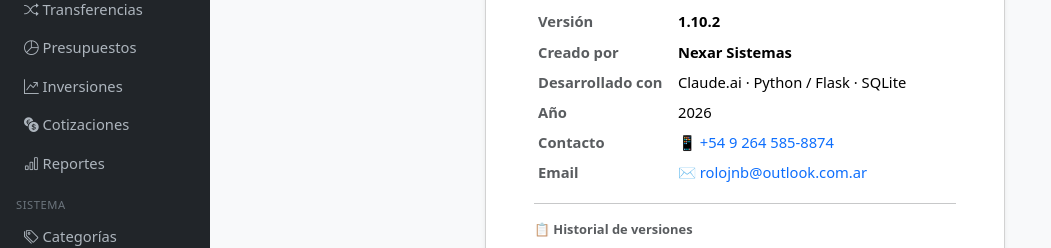
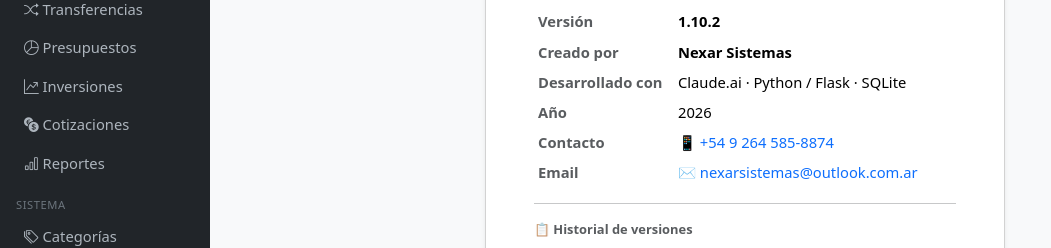
Before and after one commit to NexarSistemas/nexar-finanzas, a Flask app: page /about in a window 1280 px wide. Shown: the part 359-607 px from the top of the page, without its empty margins (0-1051 px from the left). Run offline with Flask 3, Linux system fonts and the light colour scheme; the visitor is signed in with stand-in values (Sample User, id 1); data comes from the database, SQL or seed files in the repository; data that the repository does not hold is empty; parts of the project's set-up code (start-up, migrations or seed data) failed here and were passed over.

Commit message:
Cambia mail de contacto

```diff
--- a/templates/about.html
+++ b/templates/about.html
@@ -39,8 +39,8 @@
             <tr>
               <td class="text-muted fw-semibold">Email</td>
               <td>
-                <a href="mailto:rolojnb@outlook.com.ar" class="text-decoration-none">
-                  ✉️ rolojnb@outlook.com.ar
+                <a href="mailto:nexarsistemas@outlook.com.ar" class="text-decoration-none">
+                  ✉️ nexarsistemas@outlook.com.ar
                 </a>
               </td>
             </tr>
--- a/templates/activate.html
+++ b/templates/activate.html
@@ -167,7 +167,7 @@
         <p class="text-muted mb-1 fw-semibold">Contacto y soporte</p>
         <p class="mb-0">
           📱 <a href="https://wa.me/5492645858874">+54 9 264 585-8874</a><br>
-          ✉️ <a href="mailto:rolojnb@outlook.com.ar">rolojnb@outlook.com.ar</a>
+          ✉️ <a href="mailto:nexarsistemas@outlook.com.ar">nexarsistemas@outlook.com.ar</a>
         </p>
       </div>
     </div>
@@ -401,7 +401,7 @@
         <p class="fw-semibold mb-1">Para adquirir tu licencia:</p>
         <p class="mb-0">
           📱 <a href="https://wa.me/5492645858874" target="_blank">+54 9 264 585-8874</a><br>
-          ✉️ <a href="mailto:rolojnb@outlook.com.ar">rolojnb@outlook.com.ar</a>
+          ✉️ <a href="mailto:nexarsistemas@outlook.com.ar">nexarsistemas@outlook.com.ar</a>
         </p>
       </div>
     </div>
--- a/templates/help.html
+++ b/templates/help.html
@@ -828,7 +828,7 @@ pause</code></pre>
         </ol>
         <p>
           📱 <a href="https://wa.me/5492645858874">+54 9 264 585-8874</a> |
-          ✉️ <a href="mailto:rolojnb@outlook.com.ar">rolojnb@outlook.com.ar</a>
+          ✉️ <a href="mailto:nexarsistemas@outlook.com.ar">nexarsistemas@outlook.com.ar</a>
         </p>
       </div>
     </div>
```
Also changed, not shown: README.md.
